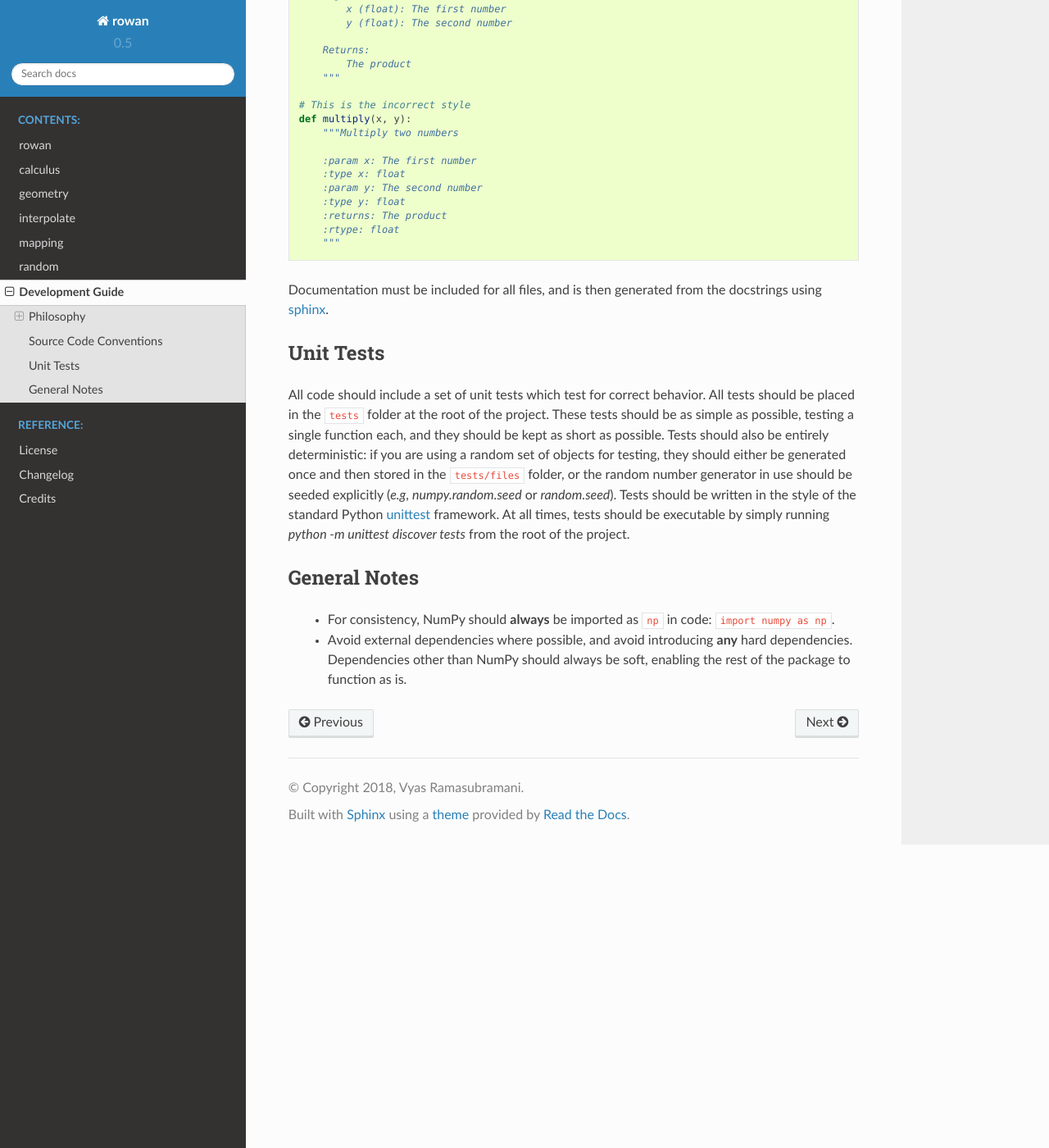
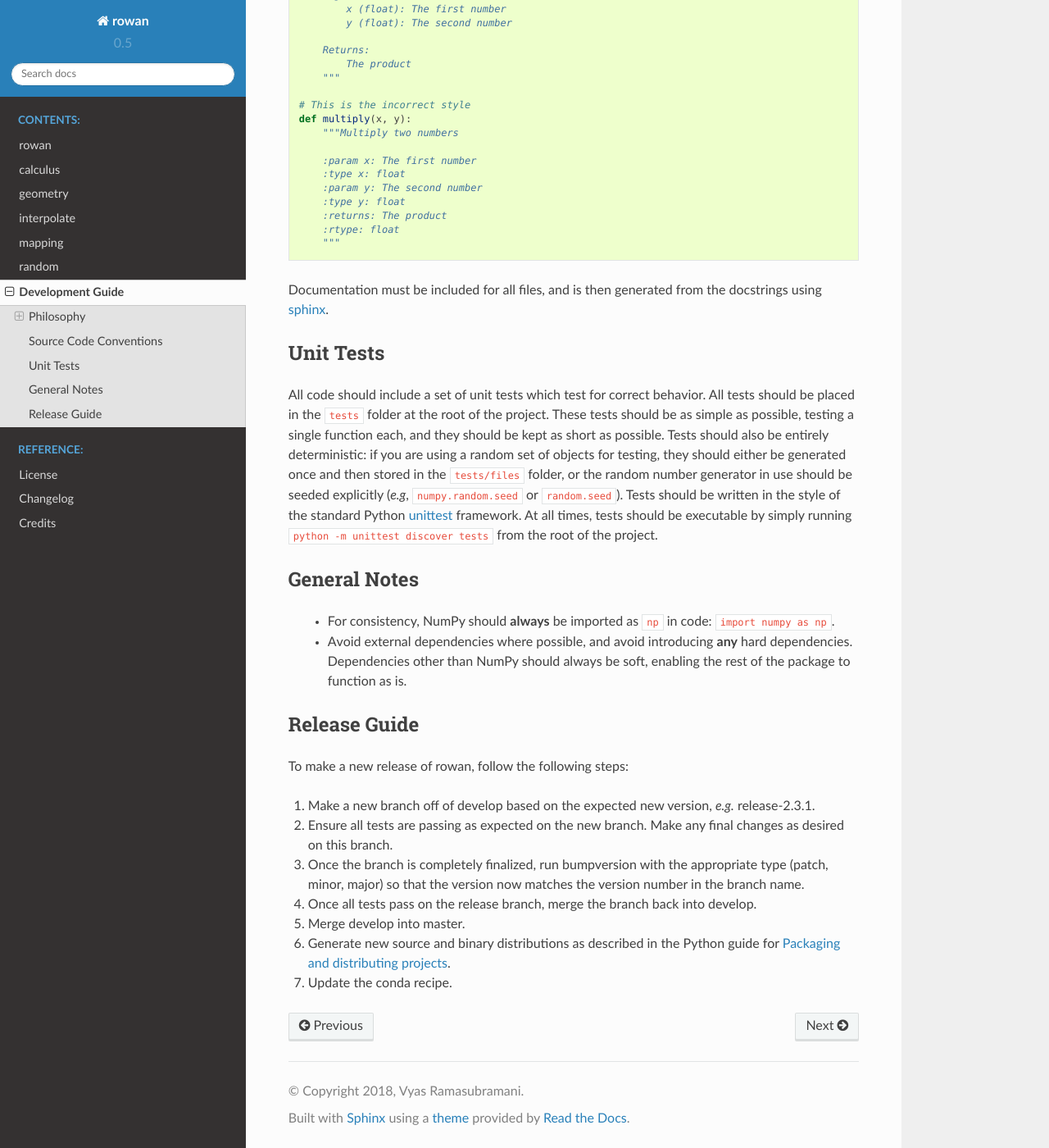
Before and after one commit to glotzerlab/rowan, a Sphinx documentation site: the page built from doc/development.rst, in a window 1280 px wide and 1400 px high, scrolled down 1233 px. Shown: the whole window at 82% size. Built offline with Sphinx 7.4.7 and the Read the Docs theme 2.0.0, drawn with Linux system fonts in a browser that asks for light colours.

Commit message:
Add release guide to notes

```diff
--- a/doc/development.rst
+++ b/doc/development.rst
@@ -78,12 +78,33 @@ Unit Tests
 All code should include a set of unit tests which test for correct behavior.
 All tests should be placed in the ``tests`` folder at the root of the project.
 These tests should be as simple as possible, testing a single function each, and they should be kept as short as possible.
-Tests should also be entirely deterministic: if you are using a random set of objects for testing, they should either be generated once and then stored in the ``tests/files`` folder, or the random number generator in use should be seeded explicitly (*e.g*, `numpy.random.seed` or `random.seed`).
+Tests should also be entirely deterministic: if you are using a random set of objects for testing, they should either be generated once and then stored in the ``tests/files`` folder, or the random number generator in use should be seeded explicitly (*e.g*, ``numpy.random.seed`` or ``random.seed``).
 Tests should be written in the style of the standard Python `unittest <https://docs.python.org/3/library/unittest.html>`_ framework.
-At all times, tests should be executable by simply running `python -m unittest discover tests` from the root of the project.
+At all times, tests should be executable by simply running ``python -m unittest discover tests`` from the root of the project.
 
 
 General Notes
 =============
+
  * For consistency, NumPy should **always** be imported as ``np`` in code: ``import numpy as np``.
  * Avoid external dependencies where possible, and avoid introducing **any** hard dependencies. Dependencies other than NumPy should always be soft, enabling the rest of the package to function as is.
+
+Release Guide
+=============
+
+To make a new release of rowan, follow the following steps:
+
+#. Make a new branch off of develop based on the expected new version, *e.g.*
+   release-2.3.1.
+#. Ensure all tests are passing as expected on the new branch. Make any final
+   changes as desired on this branch.
+#. Once the branch is completely finalized, run bumpversion with the appropriate
+   type (patch, minor, major) so that the version now matches the version number
+   in the branch name.
+#. Once all tests pass on the release branch, merge the branch back into
+   develop.
+#. Merge develop into master.
+#. Generate new source and binary distributions as described in the Python guide
+   for `Packaging and distributing projects
+   <https://packaging.python.org/tutorials/distributing-packages/#packaging-your-project>`_.
+#. Update the conda recipe.
```
